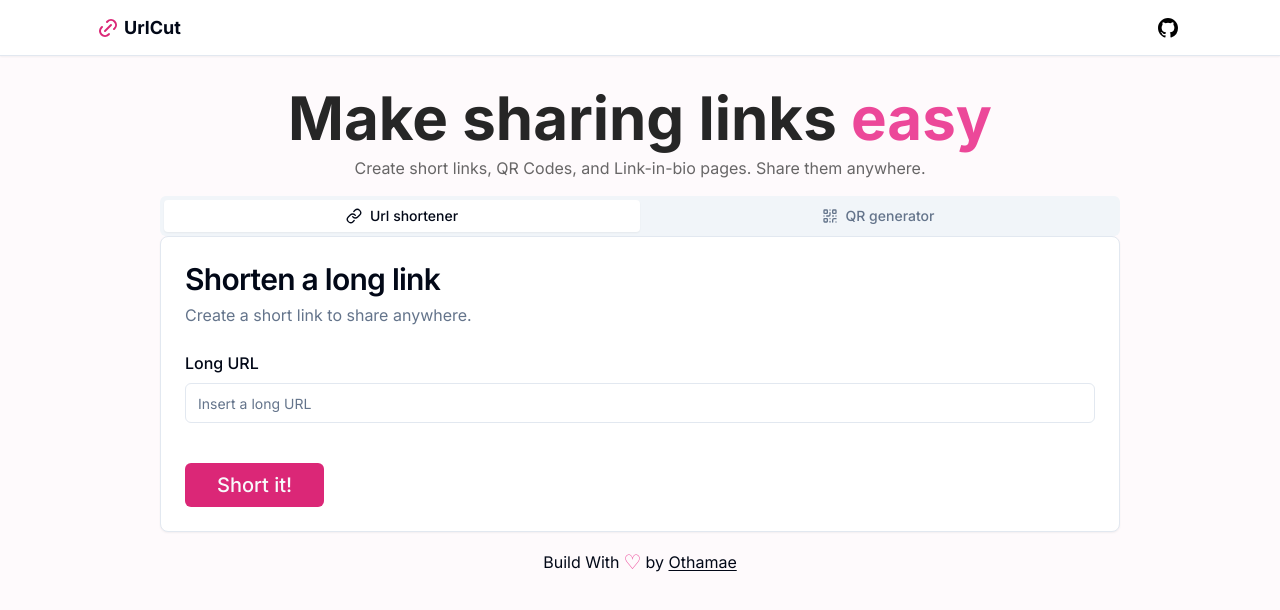
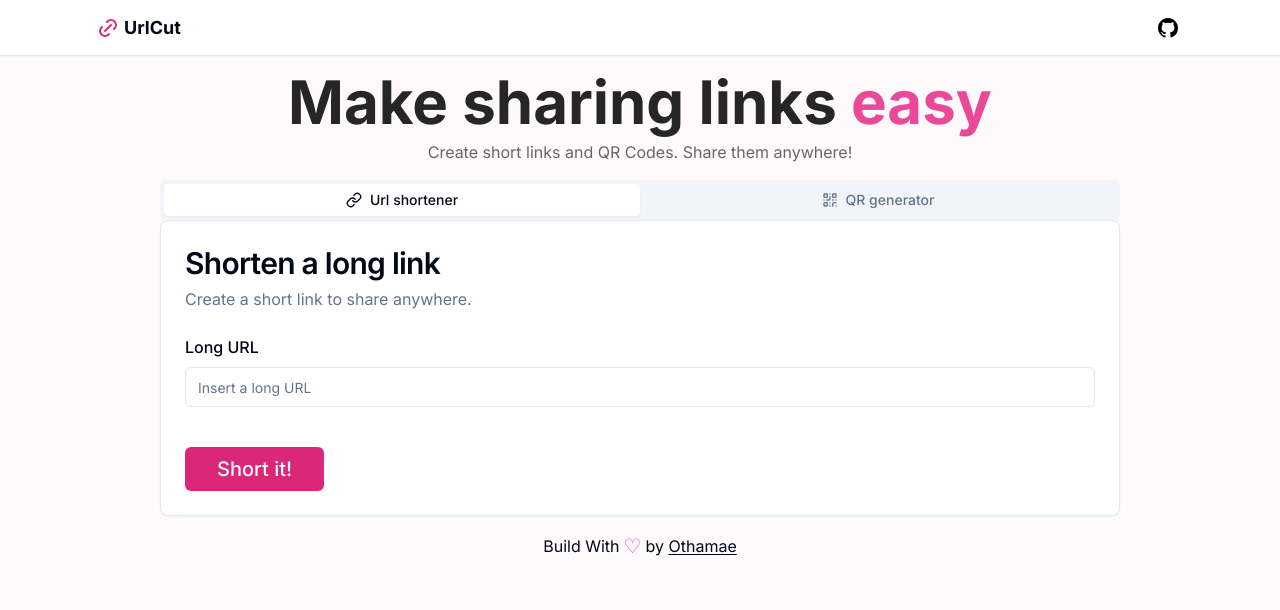
Before and after one commit to Othamae/URLCut, a Next.js app: page / in a window 1280 px wide. Shown: the top 610 px of the page. Built offline with nearby package versions, Linux system fonts and the light colour scheme.

Commit message:
feat: :sparkles: Changed description in main

```diff
--- a/components/Main.tsx
+++ b/components/Main.tsx
@@ -3,13 +3,13 @@ import TabsComponent from "./TabsComponent"
 
 const Main = async () => {
     return (
-        <main className="max-w-5xl flex items-center justify-center mx-auto flex-col pt-8 ">
+        <main className="max-w-5xl flex items-center justify-center mx-auto flex-col pt-4">
             <h1 className="text-3xl md:text-6xl text-center text-neutral-800 mb-2 font-bold">
                 Make sharing links
                 <span className="text-pink-500"> easy</span>
             </h1>
-            <p className="mb-4 text-neutral-800/70">
-                Create short links, QR Codes, and Link-in-bio pages. Share them anywhere.
+            <p className="mb-4 text-neutral-800/70 text-center">
+                Create short links and QR Codes. Share them anywhere!
             </p>
             <TabsComponent />
         </main>
```
